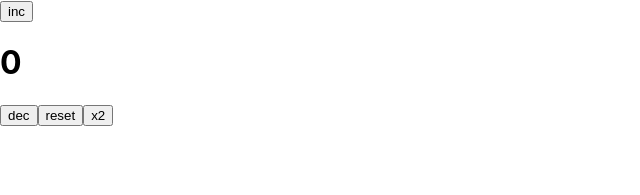
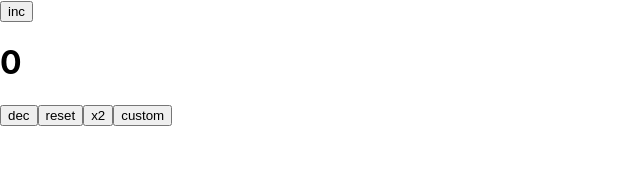
Before and after one commit to yuriichajka/first-react, a React (Create React App) app: page / in a window 1280 px wide. Shown: the top 195 px of the page, without its empty margins (0-640 px from the left). Built offline with nearby package versions, Linux system fonts and the light colour scheme.

Commit message:
redux homework part 1

```diff
--- a/src/App.js
+++ b/src/App.js
@@ -47,6 +47,11 @@ function App() {
             <button onClick={() => {
                 dispatch({type: 'X2'})
             }}>x2</button>
+
+            <button onClick={() => {
+                dispatch({type: 'CUSTOM', payload: '52'})
+            }}>custom</button>
+
         </div>
     )
 }
--- a/src/index.js
+++ b/src/index.js
@@ -13,7 +13,7 @@ const initialState = {
 
 const counterReduser = (state = initialState, action) => {
 
-    // console.log({action, state})
+    console.log({action, state})
 
     switch (action.type) {
         case 'INC': {
@@ -27,6 +27,9 @@ const counterReduser = (state = initialState, action) => {
         }
         case 'X2': {
             return {...state, counterValue: state.counterValue * 2};
+        }
+        case 'CUSTOM': {
+            return {...state, counterValue: state.counterValue + action.payload};
         }
         default: return state;
     }
```
